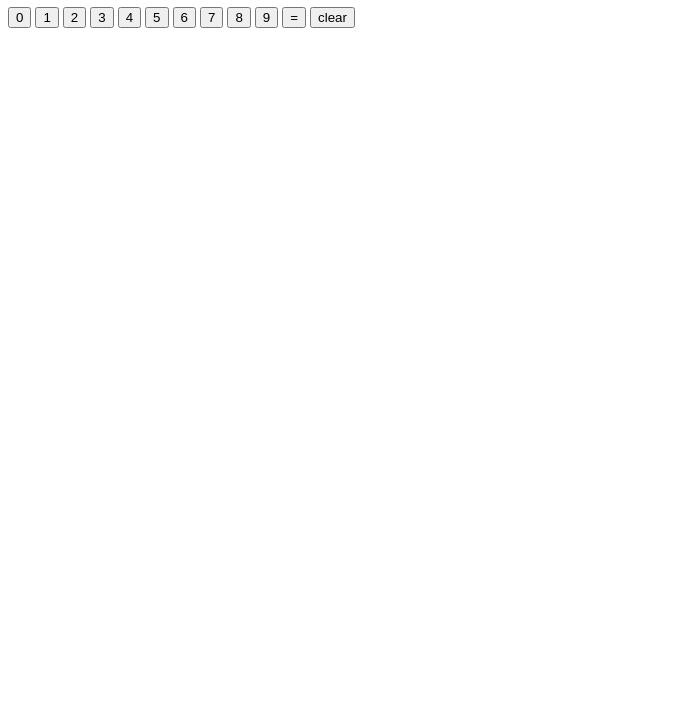
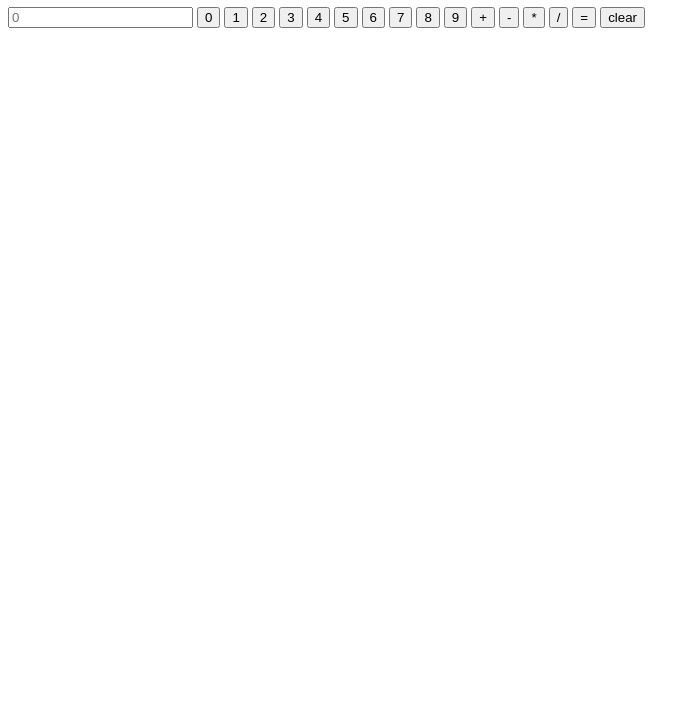
Before and after one commit to JesseCHowe/odin-calculator, a plain HTML site: page index.html in a window 1280 px wide. Shown: the part 73-800 px from the top of the page, without its empty margins (0-700 px from the left). Drawn offline with Linux system fonts and the light colour scheme.

Commit message:
add input values to buttons

```diff
--- a/index.html
+++ b/index.html
@@ -7,18 +7,23 @@
     <body>
         <h1>Odin Project: Calculator</h1>
         <div id="calc-body">
-            <button>0</button>
-            <button>1</button>
-            <button>2</button>
-            <button>3</button>
-            <button>4</button>
-            <button>5</button>
-            <button>6</button>
-            <button>7</button>
-            <button>8</button>
-            <button>9</button>
-            <button>=</button>
-            <button>clear</button>
+            <input type="text" name="calcDisplay" placeholder="0" value="">
+            <button class="operand" value="0">0</button>
+            <button class="operand" value="1">1</button>
+            <button class="operand" value="2">2</button>
+            <button class="operand" value="3">3</button>
+            <button class="operand" value="4">4</button>
+            <button class="operand" value="5">5</button>
+            <button class="operand" value="6">6</button>
+            <button class="operand" value="7">7</button>
+            <button class="operand" value="8">8</button>
+            <button class="operand" value="9">9</button>
+            <button class="operator" value="+">+</button>
+            <button class="operator" value="-">-</button>
+            <button class="operator" value="*">*</button>
+            <button class="operator" value="/">/</button>
+            <button value="equals">=</button>
+            <button value="clear">clear</button>
         </div>
         <script src="script.js"></script>
     </body>
```
